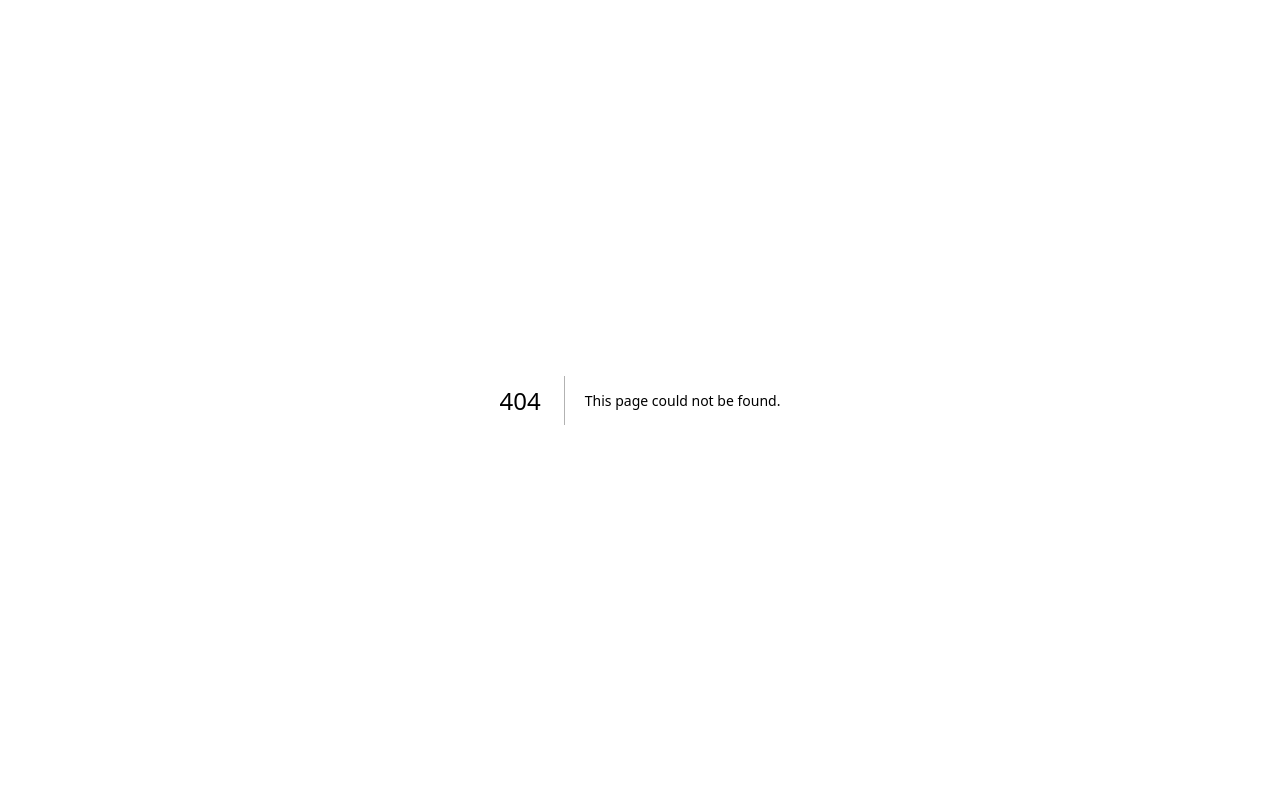
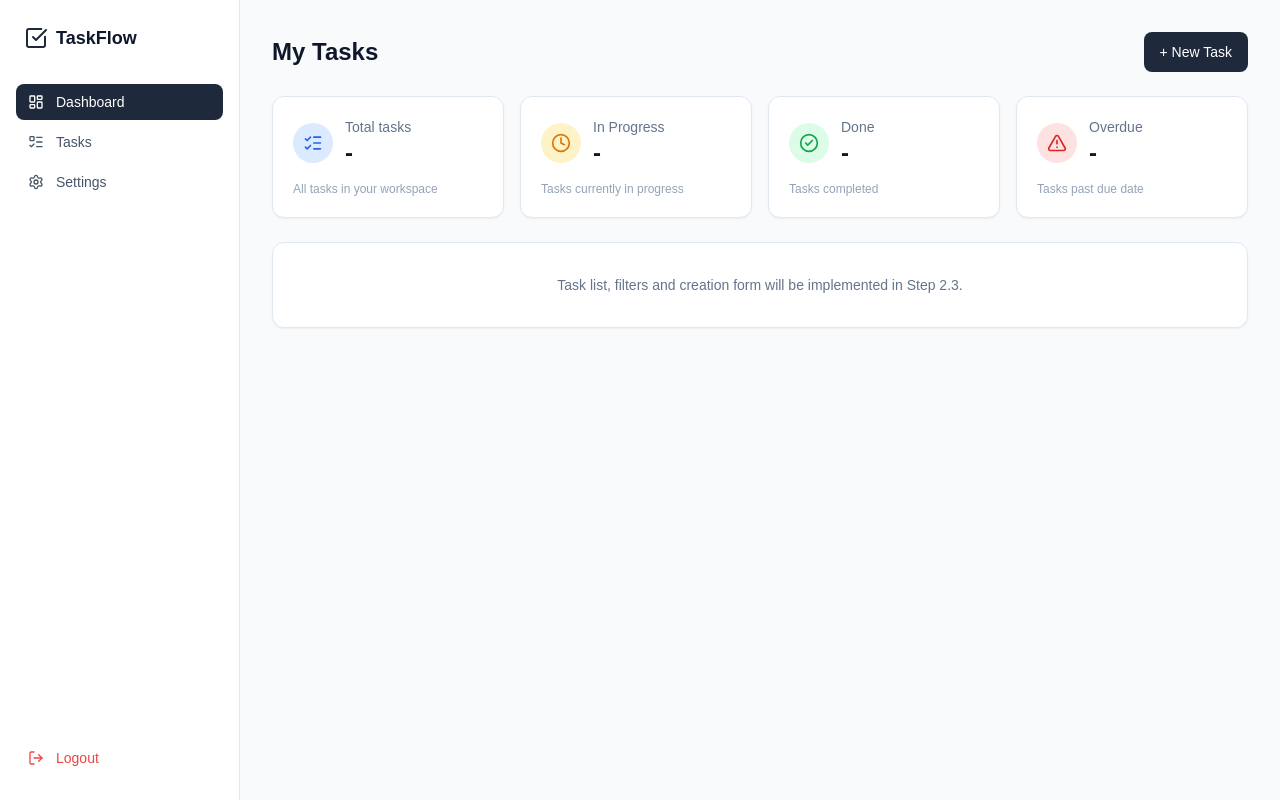
Before and after one commit to jbcampan/task-manager-cloud, a Next.js app in the folder apps/frontend/: page /tasks in a window 1280 px wide. Before the commit this address had no page. Built offline with nearby package versions, Linux system fonts and the light colour scheme.

Commit message:
feat(frontend): add tasks overview page and settings placeholder

```diff
--- /dev/null
+++ b/apps/frontend/src/app/(dashboard)/settings/page.tsx
@@ -0,0 +1,10 @@
+export default function SettingsPage() {
+  return (
+    <div>
+      <h1 className="text-2xl font-semibold text-slate-900">Settings</h1>
+      <p className="mt-2 text-sm text-slate-500">
+        Account settings will be implemented in a later phase.
+      </p>
+    </div>
+  );
+}
--- /dev/null
+++ b/apps/frontend/src/app/(dashboard)/tasks/page.tsx
@@ -0,0 +1,53 @@
+import { CheckCircle2, Clock, ListChecks, TriangleAlert } from 'lucide-react';
+
+import { Button } from '@/components/ui/button';
+import { StatCard } from '@/components/ui/stat-card';
+
+// TODO (2.3): replace the static stats and the placeholder block below with
+// live data fetched from GET /api/v1/tasks through the typed API client,
+// plus the task table, filters and the create/edit drawer.
+export default function TasksPage() {
+  return (
+    <div>
+      <div className="mb-6 flex items-center justify-between">
+        <h1 className="text-2xl font-semibold text-slate-900">My Tasks</h1>
+        <Button>+ New Task</Button>
+      </div>
+
+      <div className="mb-6 grid grid-cols-1 gap-4 sm:grid-cols-2 lg:grid-cols-4">
+        <StatCard
+          icon={ListChecks}
+          iconClassName="bg-blue-100 text-blue-600"
+          label="Total tasks"
+          value="-"
+          description="All tasks in your workspace"
+        />
+        <StatCard
+          icon={Clock}
+          iconClassName="bg-amber-100 text-amber-600"
+          label="In Progress"
+          value="-"
+          description="Tasks currently in progress"
+        />
+        <StatCard
+          icon={CheckCircle2}
+          iconClassName="bg-green-100 text-green-600"
+          label="Done"
+          value="-"
+          description="Tasks completed"
+        />
+        <StatCard
+          icon={TriangleAlert}
+          iconClassName="bg-red-100 text-red-600"
+          label="Overdue"
+          value="-"
+          description="Tasks past due date"
+        />
+      </div>
+
+      <div className="rounded-xl border border-slate-200 bg-white p-8 text-center text-sm text-slate-500 shadow-sm">
+        Task list, filters and creation form will be implemented in Step 2.3.
+      </div>
+    </div>
+  );
+}
```
